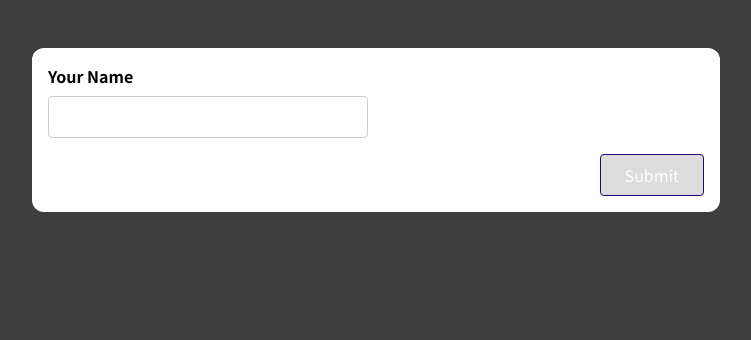
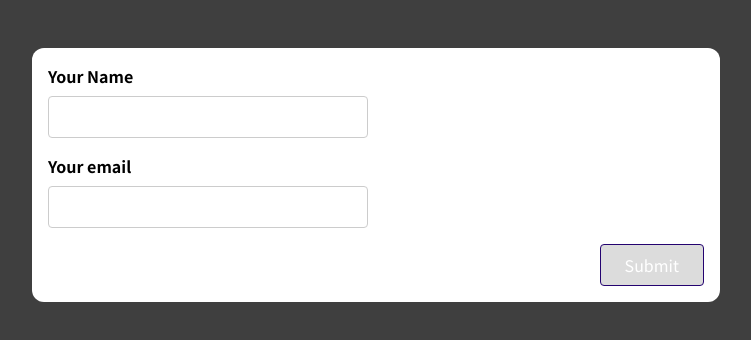
Before and after one commit to tomzacchia/react-complete-guide-maxedapps, a React (Create React App) app: page / in a window 1280 px wide. Shown: the top 340 px of the page, without its empty margins (264-1015 px from the left). Built offline with nearby package versions, Linux system fonts and the light colour scheme.

Commit message:
CODE: Adding additional controlled input using hook

```diff
--- a/src/components/SimpleInput.js
+++ b/src/components/SimpleInput.js
@@ -9,8 +9,16 @@ const SimpleInput = (props) => {
     inputBlurHandler: nameBlurHandler,
     reset: resetEnteredName,
   } = useInput((value) => value.trim() !== "");
+  const {
+    value: enteredEmail,
+    isValid: enteredEmailIsValid,
+    hasError: emailInputHasError,
+    valueChangeHandler: emailChangedHandler,
+    inputBlurHandler: emailBlurHandler,
+    reset: resetEnteredEmail,
+  } = useInput((value) => value.includes("@"));
 
-  let isFormValid = enteredNameIsValid;
+  let isFormValid = enteredNameIsValid && enteredEmailIsValid;
 
   function formSubmitHandler(event) {
     event.preventDefault();
@@ -20,11 +28,17 @@ const SimpleInput = (props) => {
     }
 
     console.log(enteredName);
+    console.log(enteredEmail);
 
     resetEnteredName();
+    resetEnteredEmail();
   }
 
   const nameInputClasses = nameInputHasError
+    ? "form-control invalid"
+    : "form-control ";
+
+  const emailInputClasses = emailInputHasError
     ? "form-control invalid"
     : "form-control ";
 
@@ -43,6 +57,19 @@ const SimpleInput = (props) => {
           <p className="error-text">Name cannot be empty</p>
         )}
       </div>
+      <div className={emailInputClasses}>
+        <label htmlFor="email">Your email</label>
+        <input
+          type="text"
+          id="email"
+          onChange={emailChangedHandler}
+          onBlur={emailBlurHandler}
+          value={enteredEmail}
+        />
+        {emailInputHasError && (
+          <p className="error-text">Email cannot be empty</p>
+        )}
+      </div>
       <div className="form-actions">
         <button disabled={!isFormValid}>Submit</button>
       </div>
```
Also changed, not shown: src/hooks/use-input.js (+0 -8 lines).
